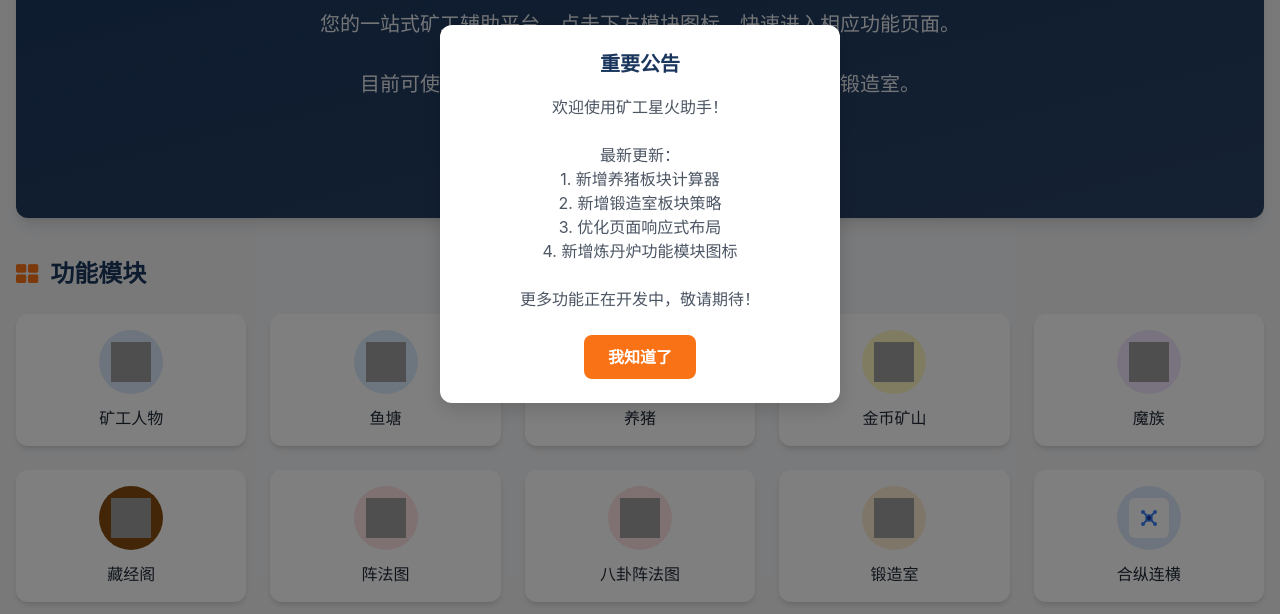
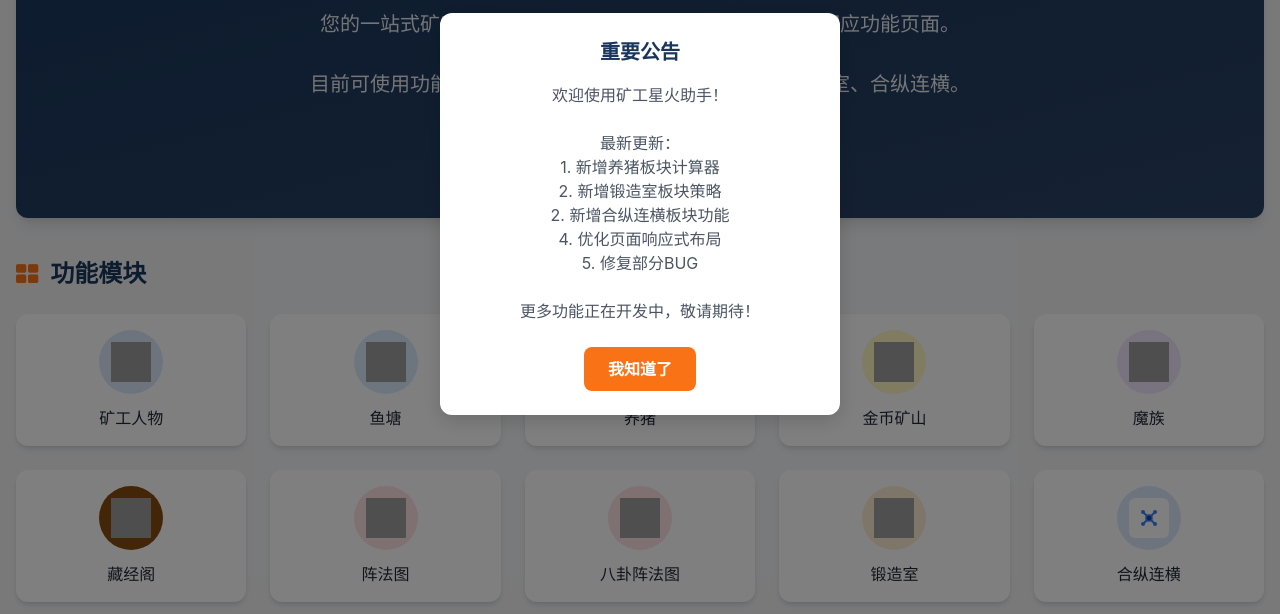
Before and after one commit to XingHuo325/miner-assistant, a plain HTML site: page index.html in a window 1280 px wide. Shown: the part 186-800 px from the top of the page. Drawn offline with nearby package versions, Linux system fonts and the light colour scheme; grey boxes are pictures that could not be loaded.

Commit message:
Add files via upload

```diff
--- a/index.html
+++ b/index.html
@@ -166,8 +166,9 @@
         最新更新：<br>
         1. 新增养猪板块计算器<br>
         2. 新增锻造室板块策略<br>
-        3. 优化页面响应式布局<br>
-        4. 新增炼丹炉功能模块图标<br><br>
+        2. 新增合纵连横板块功能<br>
+        4. 优化页面响应式布局<br>
+        5. 修复部分BUG<br><br>
         更多功能正在开发中，敬请期待！
       </p>
       <button class="modal-button bg-red-600 hover:bg-red-700" onclick="closeAnnouncementModal()">我知道了</button>
@@ -202,7 +203,7 @@
       <div class="bg-gradient-primary text-white p-6 md:p-10 relative z-10 flex flex-col items-center text-center">
         <h2 class="text-2xl md:text-4xl font-bold mb-4">欢迎使用矿工星火助手</h2>
         <p class="text-lg md:text-xl opacity-90 max-w-2xl mb-8">您的一站式矿工辅助平台，点击下方模块图标，快速进入相应功能页面。</p>
-    	<p class="text-lg md:text-xl opacity-90 max-w-2xl mb-8">目前可使用功能：养猪、魔族、阵法图、八卦阵法图、锻造室。</p>
+    	<p class="text-lg md:text-xl opacity-90 max-w-2xl mb-8">目前可使用功能：养猪、魔族、阵法图、八卦阵法图、锻造室、合纵连横。</p>
 
 
         <!-- 最新公告按钮 -->
```
